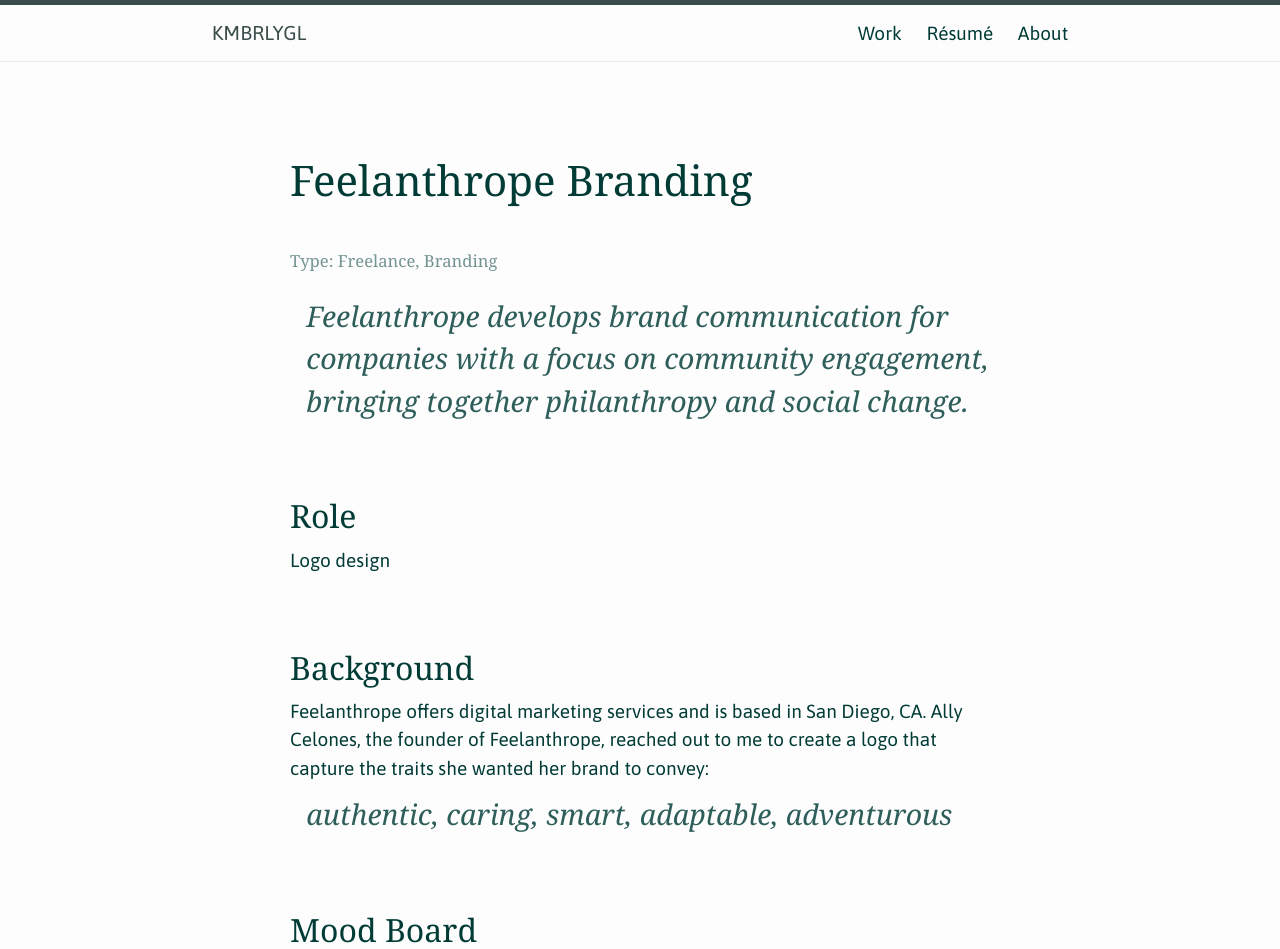
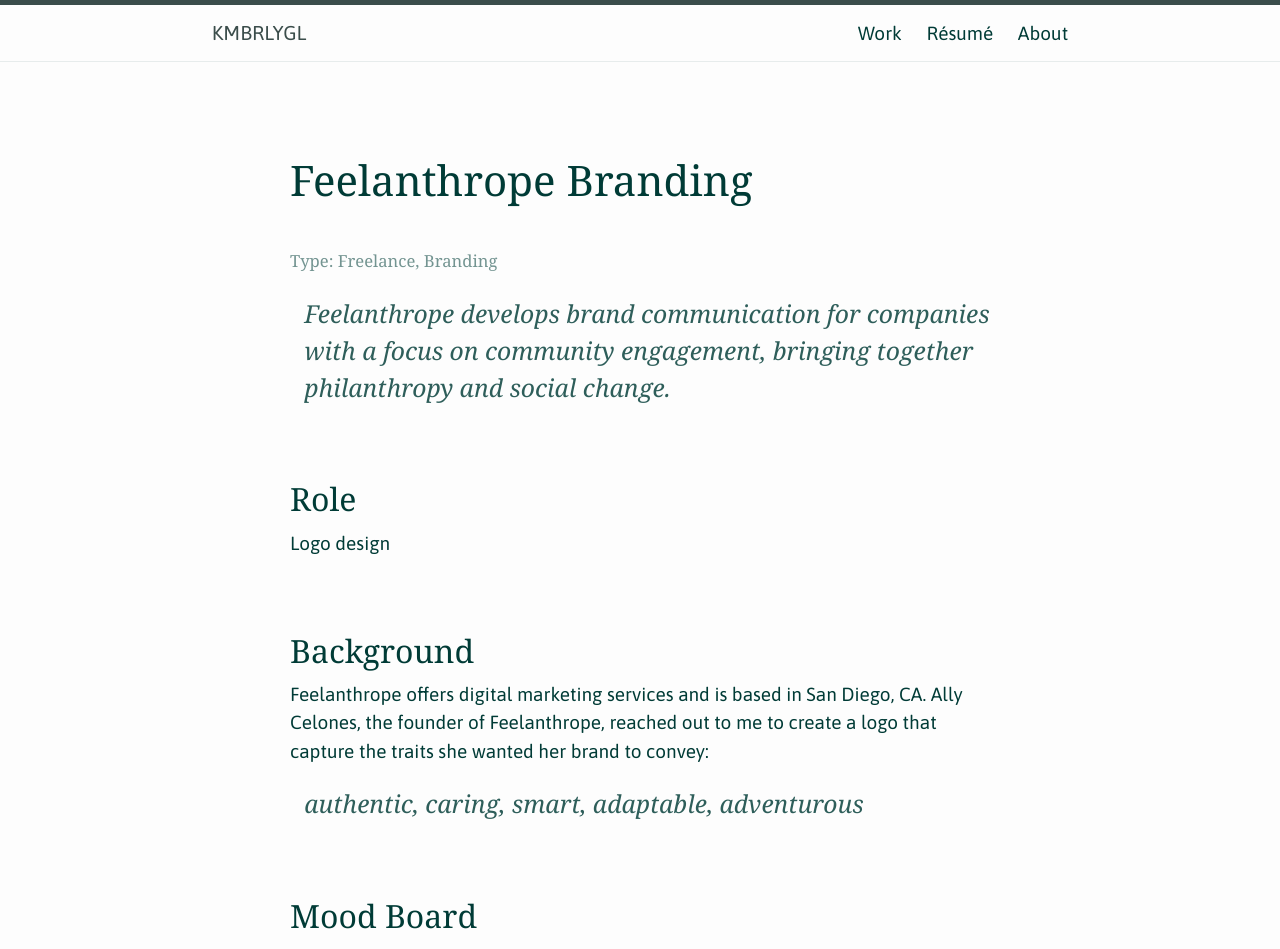
Before and after one commit to kmbrlygl/kmbrlygl.github.io, a Jekyll site: the page built from _posts/2017-08-01-feelanthrope.markdown, in a window 1280 px wide. Shown: the top 949 px of the page. Built offline with Jekyll 4.4.1, drawn with Linux system fonts in a browser that asks for light colours; some of the changed text lies outside the part shown.

Commit message:
Edit footer text again and CSS tweaking

```diff
--- a/_includes/footer.html
+++ b/_includes/footer.html
@@ -32,9 +32,8 @@
       </div>
 
       <div class="footer-col footer-col-3">
-        <h2 class="footer-heading">Colophon</h2>
-        <p>(fancy speech for "how I made dis")</p>
-        <p>My website uses <a href="https://www.p22.com/family-Mackinac" target="_blank">P22 Mackinac</a> for Headers and <a href="https://fonts.google.com/specimen/Asap" target="_blank">Asap</a> for body copy. I built it with <a href="https://jekyllrb.com/" target="_blank">Jekyll</a> and it's hosted on GitHub pages. 🤘🏼
+        <h2 class="footer-heading">Creditt</h2>
+        <p>Typography: <a href="https://www.p22.com/family-Mackinac" target="_blank">P22 Mackinac</a> for headers and <a href="https://fonts.google.com/specimen/Asap" target="_blank">Asap</a> for body copy. <br>Built with <a href="https://jekyllrb.com/" target="_blank">Jekyll</a>, hosted on <a href="https://pages.github.com/" target"_blank">GitHub Pages</a>!
       </div>
     </div>
 
--- a/_sass/_base.scss
+++ b/_sass/_base.scss
@@ -168,10 +168,9 @@
     font-style: italic;
     font-weight: 400;
     color: $brand-color;
-    border-left: 0px solid $grey-color-light;
     padding-left: $spacing-unit / 2;
-    font-size: 1.5em;
-    margin-bottom: 20px;
+    font-size: 1.3em;
+    margin: 20px 0 20px 0;
 
     > :last-child {
         margin-bottom: 0;
```
Also changed, not shown: 11 other files.
